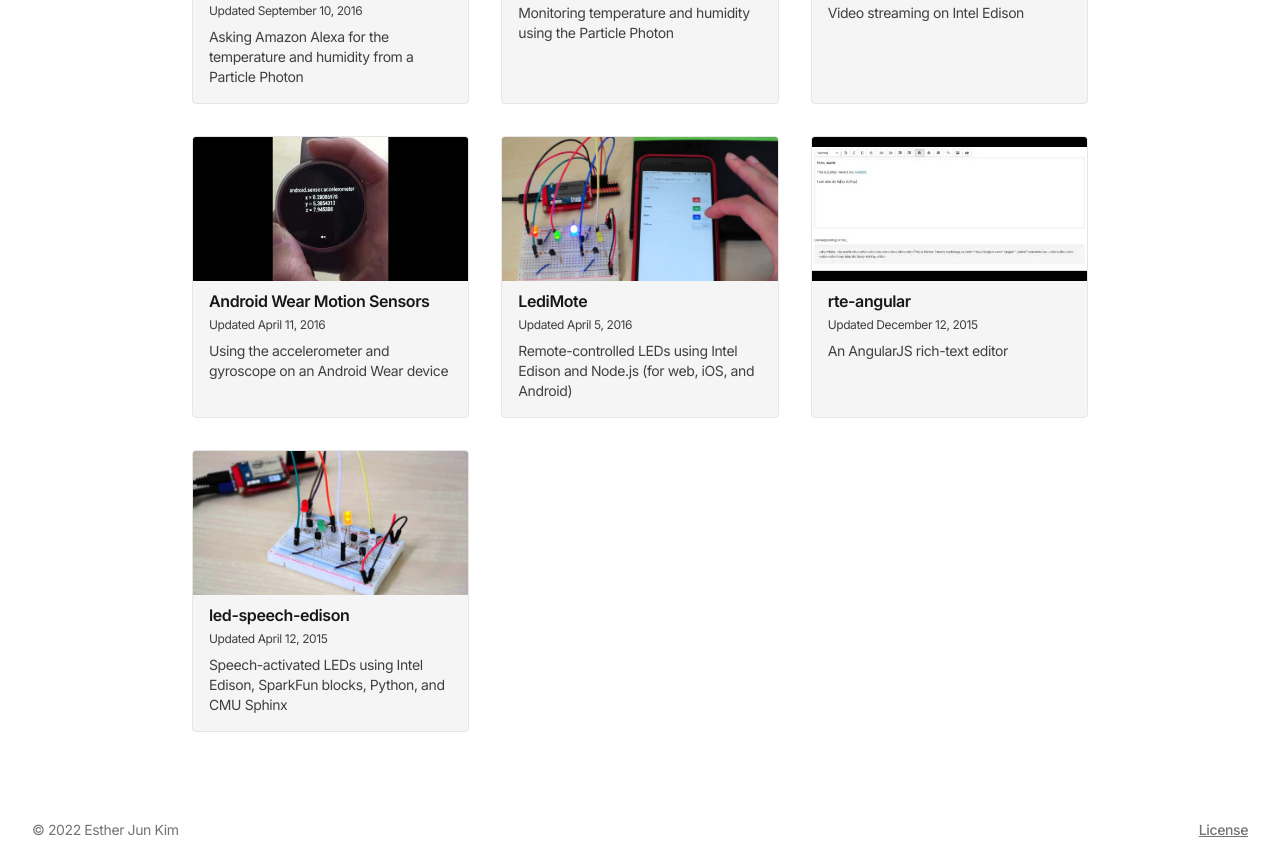
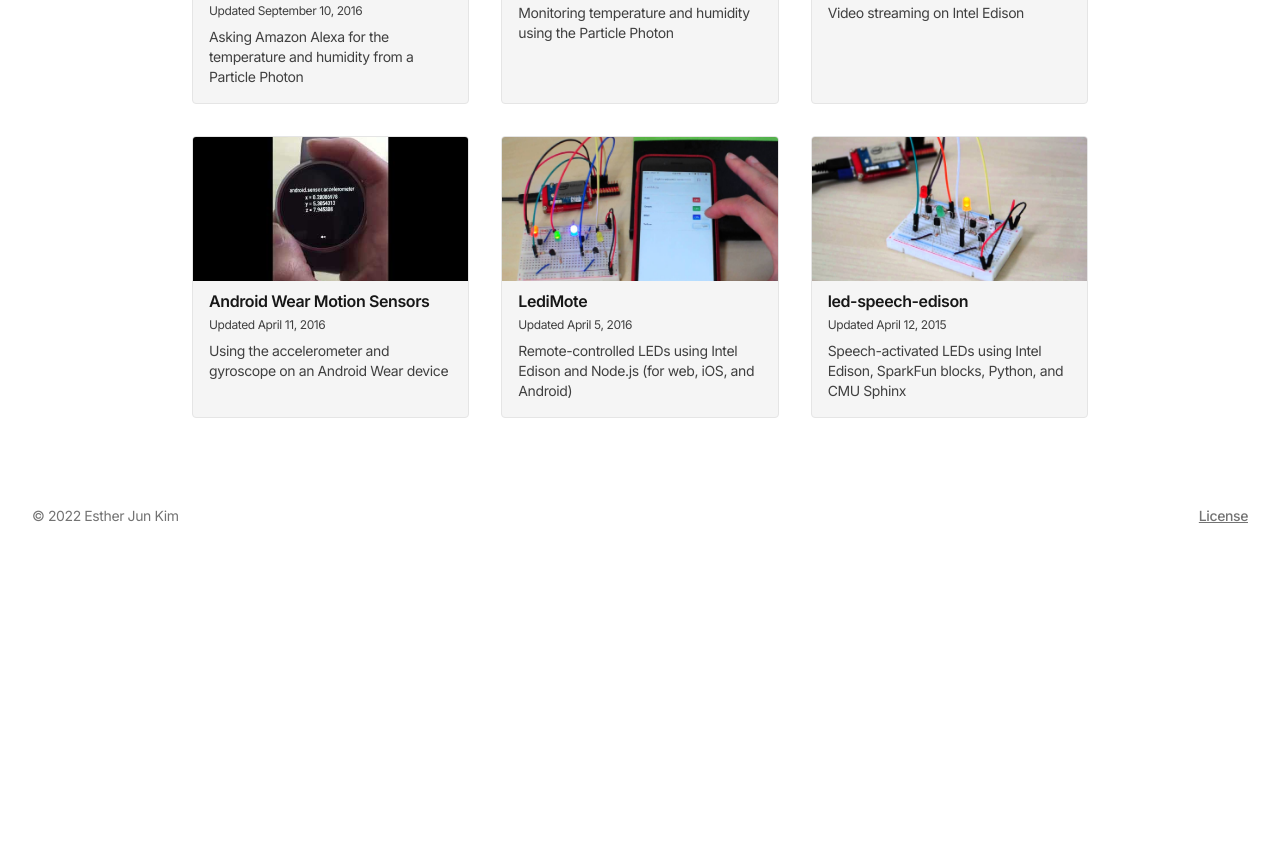
Before and after one commit to estherjk/esthermakes.tech, a Next.js app: page /projects in a window 1280 px wide. Shown: the part 1700-2564 px from the top of the page. After the commit the page ends 2250 px from the top, so only its background shows below. Built offline with nearby package versions, Linux system fonts and the light colour scheme; some icons are missing.

Commit message:
Remove `rte-angular` from projects

```diff
--- a/src/data/projects.ts
+++ b/src/data/projects.ts
@@ -130,11 +130,4 @@ export const projects: Project[] = [
     url: 'https://github.com/estherjk/potter-pi',
     dateUpdated: '2020-02-24',
   },
-  {
-    title: 'rte-angular',
-    image: '/images/projects/rte-angular.jpg',
-    description: 'An AngularJS rich-text editor',
-    url: 'https://github.com/estherjk/rte-angular',
-    dateUpdated: '2015-12-12',
-  },
 ];
```
